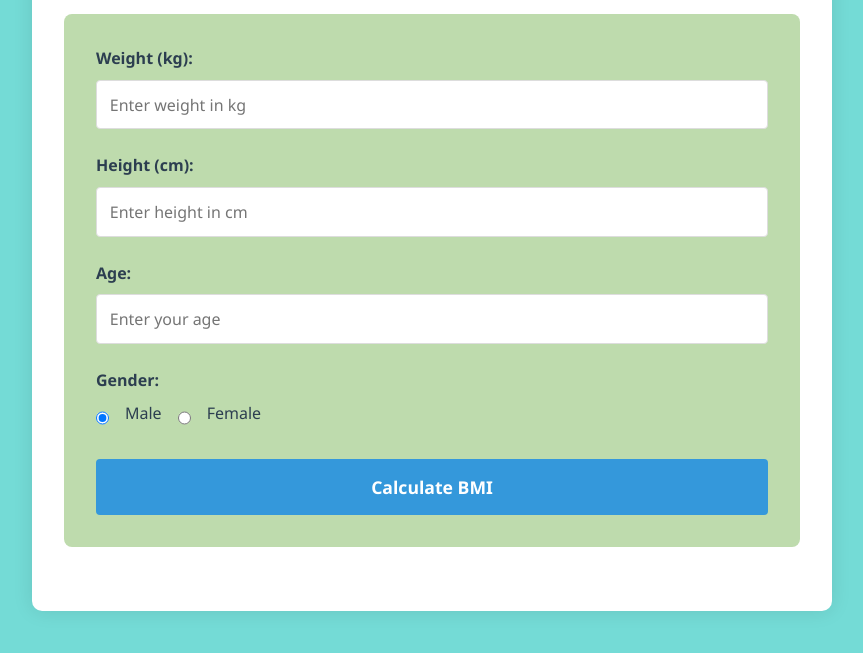
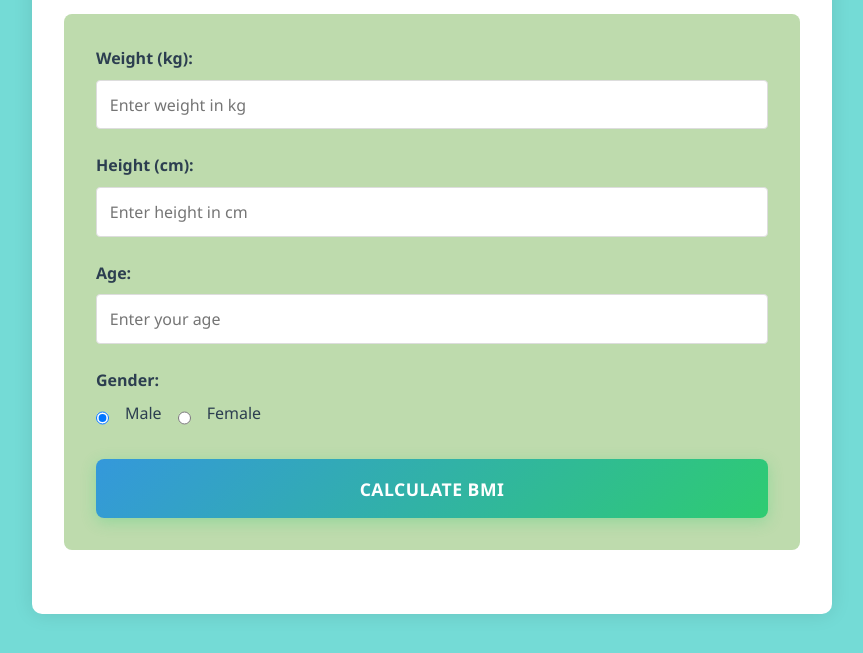
Before and after one commit to SubhamPrasadAchary/BMI-CALCULATOR, a plain HTML site: page BMI CALCULATOR/index.html in a window 1280 px wide. Shown: the part 133-786 px from the top of the page, without its empty margins (208-1071 px from the left). Drawn offline with Linux system fonts and the light colour scheme.

Commit message:
Fixed calculate button

```diff
--- a/BMI CALCULATOR/styles.css
+++ b/BMI CALCULATOR/styles.css
@@ -68,19 +68,64 @@ input[type="number"] {
 
 button {
     width: 100%;
-    padding: 1rem;
-    background-color: #3498db;
+    padding: 1.1rem;
+    background: linear-gradient(135deg, #3498db, #2ecc71);
     color: white;
     border: none;
-    border-radius: 4px;
+    border-radius: 8px;
     font-size: 1.1rem;
-    font-weight: 600;
+    font-weight: 700;
+    letter-spacing: 0.5px;
+    text-transform: uppercase;
     cursor: pointer;
-    transition: background-color 0.3s;
+    transition: all 0.3s ease;
+    box-shadow: 0 4px 15px rgba(46, 204, 113, 0.3);
+    position: relative;
+    overflow: hidden;
 }
 
 button:hover {
-    background-color: #2980b9;
+    transform: translateY(-2px);
+    box-shadow: 0 6px 20px rgba(46, 204, 113, 0.4);
+    background: linear-gradient(135deg, #2ecc71, #3498db);
+}
+
+button:active {
+    transform: translateY(1px);
+    box-shadow: 0 2px 10px rgba(46, 204, 113, 0.3);
+}
+
+button::after {
+    content: '';
+    position: absolute;
+    top: 50%;
+    left: 50%;
+    width: 5px;
+    height: 5px;
+    background: rgba(255, 255, 255, 0.5);
+    opacity: 0;
+    border-radius: 100%;
+    transform: scale(1, 1) translate(-50%);
+    transform-origin: 50% 50%;
+}
+
+button:focus:not(:active)::after {
+    animation: ripple 1s ease-out;
+}
+
+@keyframes ripple {
+    0% {
+        transform: scale(0, 0);
+        opacity: 1;
+    }
+    20% {
+        transform: scale(25, 25);
+        opacity: 1;
+    }
+    100% {
+        opacity: 0;
+        transform: scale(40, 40);
+    }
 }
 
 .result {
```
